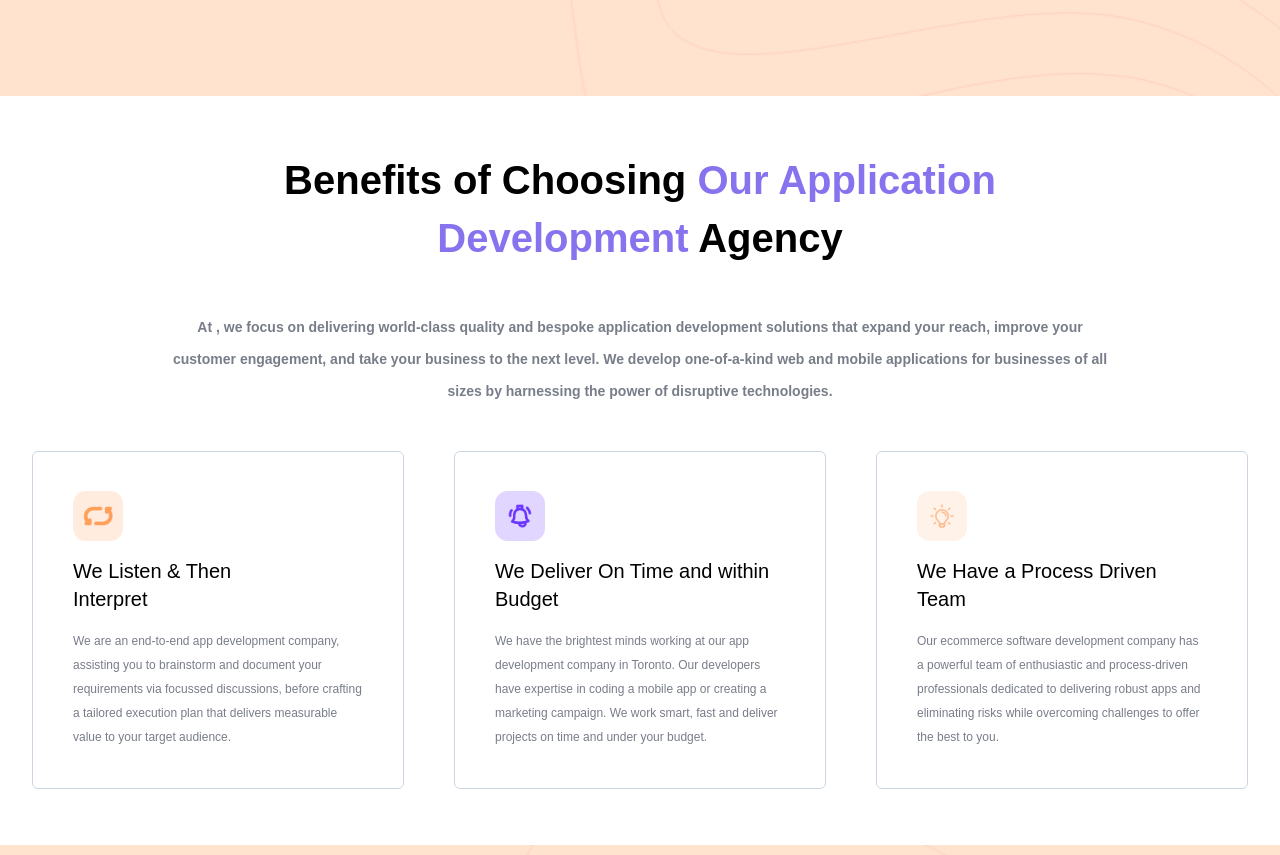
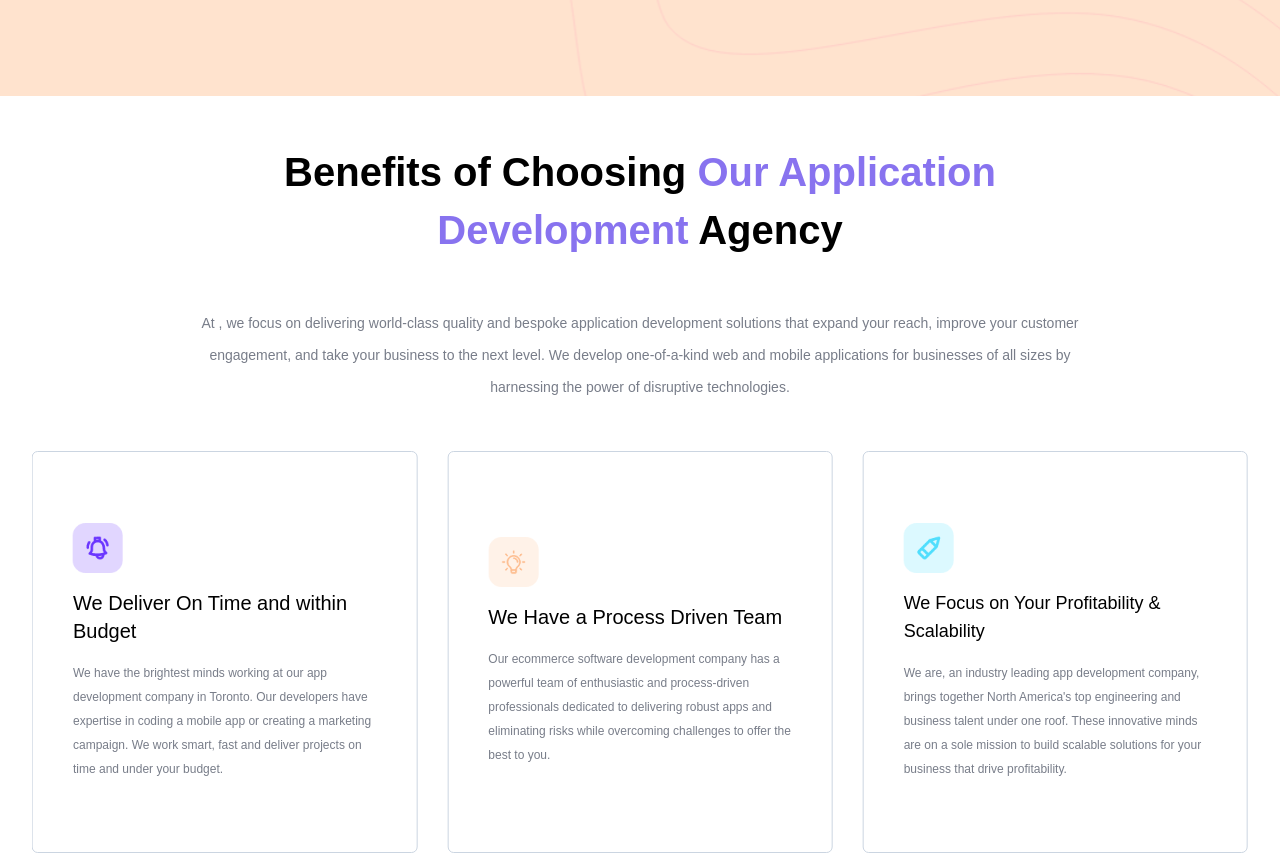
Before and after one commit to YAKSHIT-22/Clean_UI_Clone, a React (Create React App) app: page / in a window 1280 px wide. Shown: the part 2300-3155 px from the top of the page. Built offline with nearby package versions, Linux system fonts and the light colour scheme; a web font is replaced by a local one; what tailwindcss-debug-screens would draw is missing.

Commit message:
bug fixes

```diff
--- a/src/Pages/LandingPage.jsx
+++ b/src/Pages/LandingPage.jsx
@@ -161,12 +161,12 @@
         <PortfolioSection img={wsp} heading={"WSPS"} subtitle={"Designed and Developed for Workplace Safety and Prevention Services. This app saves lives, and helps prevent the spread of COVID 19, by providing the most reliable and up to date information needed by Employers across Ontario, Canada."}/>
        <section className="w-screen h-full">
             <div className="flex items-center justify-center gap-4 my-4">
-              <div className="flex items-center justify-center gap-4 flex-col my-4 p-2">
+              <div className="flex items-center justify-center gap-4 flex-col my-4">
               <div className="flex items-center justify-center gap-4 h-full w-full sm:w-[70%] lg:w-[65%] p-4">
              <h1 className="text-2xl sm:text-3xl lg:text-4xl xl:text-[2.5rem] font-bold xl:leading-[3.6rem] text-center">Benefits of Choosing<span className="text-[#8873ef]"> Our Application Development</span> Agency</h1>
              </div>
-             <div className="flex items-center justify-center gap-4 w-full sm:w-[85%] lg:w-[75%] p-3">
-             <p className="font-semibold text-[#787D89] leading-loose md:leading-[2rem] text-center text-xs sm:text-sm ">At , we focus on delivering world-class quality and bespoke application development solutions that expand your reach, improve your customer engagement, and take your business to the next level. We develop one-of-a-kind web and mobile applications for businesses of all sizes by harnessing the power of disruptive technologies.</p>
+             <div className="flex items-center justify-center gap-4 w-full sm:w-[85%] lg:w-[75%] p-4">
+             <p className="font-medium text-[#787D89] leading-loose md:leading-[2rem] text-center text-xs sm:text-sm">At , we focus on delivering world-class quality and bespoke application development solutions that expand your reach, improve your customer engagement, and take your business to the next level. We develop one-of-a-kind web and mobile applications for businesses of all sizes by harnessing the power of disruptive technologies.</p>
              </div>
              <div className="flex justify-center items-center gap-4 h-full">
              <div className="flex items-center justify-center w-screen sm:p-4 z-[-1]">
@@ -175,7 +175,7 @@
       slidesPerView={5}
       spaceBetween={50}
       className="!px-4"
-      // autoplay={{ delay: 4000 }}
+      autoplay={{ delay: 4000 }}
       breakpoints={{
         300:{
           slidesPerView: 1,
@@ -187,20 +187,20 @@
         },
         768: {
           slidesPerView: 2,
-          spaceBetween: 40,
+          spaceBetween: 20,
         },
         1024: {
           slidesPerView: 3,
-          spaceBetween: 50,
+          spaceBetween: 30,
         },
       }}
     >
     <SwiperSlide><div className="flex items-center justify-center bg-white rounded-md p-2 border border-slate-300">
-       <div className="flex items-start justify-center flex-col p-4 lg:p-8 gap-4 h-96 sm:h-80">
+       <div className="flex items-start justify-center flex-col p-6 sm:p-8 gap-4 sm:h-96">
            <div>
             <img src={addictive} alt="speed" className="w-[50px] h-[50px]"/>
            </div>
-           <div className="flex items-center justify-start w-[90%] md:w-[75%] 2xl:w-[50%]">
+           <div className="flex items-center justify-start w-full">
            <h1 className="text-lg xs:text-xl  font-medium">We Listen & Then Interpret</h1>
            </div>
            <div className="flex items-center justify-start w-full">
@@ -209,24 +209,24 @@
        </div>
       </div></SwiperSlide>
     <SwiperSlide><div className="flex items-center justify-center bg-white rounded-md p-2 border border-slate-300">
-    <div className="flex items-start justify-center flex-col p-4 lg:p-8 gap-4 h-96 sm:h-80">
+    <div className="flex items-start justify-center flex-col p-6 sm:p-8 gap-4 sm:h-96">
     <div>
             <img src={engaging} alt="speed" className="w-[50px] h-[50px]"/>
            </div>
-           <div className="flex items-center justify-start w-full ">
+           <div className="flex items-center justify-start w-full">
            <h1 className="text-lg xs:text-xl  font-medium">We Deliver On Time and within Budget</h1>
            </div>
-           <div className="flex items-center justify-start w-full ">
+           <div className="flex items-center justify-start w-full">
              <p className="font-medium text-[#787D89] leading-loose md:leading-[1.5rem] text-xs">We have the brightest minds working at our app development company in Toronto. Our developers have expertise in coding a mobile app or creating a marketing campaign. We work smart, fast and deliver projects on time and under your budget.</p>
              </div>
 </div>
       </div></SwiperSlide>
     <SwiperSlide><div className="flex items-center justify-center bg-white rounded-md p-2 border border-slate-300">
-    <div className="flex items-start justify-center flex-col p-4 lg:p-8 gap-4 h-96 sm:h-80">
+    <div className="flex items-start justify-center flex-col p-6 sm:p-8 gap-4 sm:h-96">
     <div>
             <img src={feature} alt="speed" className="w-[50px] h-[50px]"/>
            </div>
-           <div className="flex items-center justify-start w-full ">
+           <div className="flex items-center justify-start w-full">
            <h1 className="text-lg xs:text-xl font-medium">We Have a Process Driven Team</h1>
            </div>
            <div className="flex items-center justify-center w-full">
@@ -237,15 +237,15 @@
 </div>
       </div></SwiperSlide>
     <SwiperSlide><div className="flex items-center justify-center bg-white rounded-md p-2 border border-slate-300">
-    <div className="flex items-start justify-center flex-col p-4 lg:p-8 gap-4 h-96 sm:h-80">
+    <div className="flex items-start justify-center flex-col p-6 sm:p-8 gap-4 sm:h-96">
     <div>
             <img src={attractive} alt="speed" className="w-[50px] h-[50px]"/>
            </div>
-           <div className="flex items-center justify-start ">
+           <div className="flex items-center justify-start w-full">
            <h1 className="text-lg  font-medium">We Focus on Your Profitability & Scalability</h1>
            </div>
            <div className="flex items-center justify-start w-full">
-             <p className="font-medium text-[#787D89] leading-loose md:leading-[1.5rem] text-xs">We are, an industry leading app development company, brings together North America's top engineering and business talent under one roof. These innovative minds are on a sole mission - Build scalable solutions for your business that drive profitability.</p>
+             <p className="font-medium text-[#787D89] leading-loose md:leading-[1.5rem] text-xs">We are, an industry leading app development company, brings together North America's top engineering and business talent under one roof. These innovative minds are on a sole mission to build scalable solutions for your business that drive profitability.</p>
              </div>
 </div>
       </div></SwiperSlide>
```
